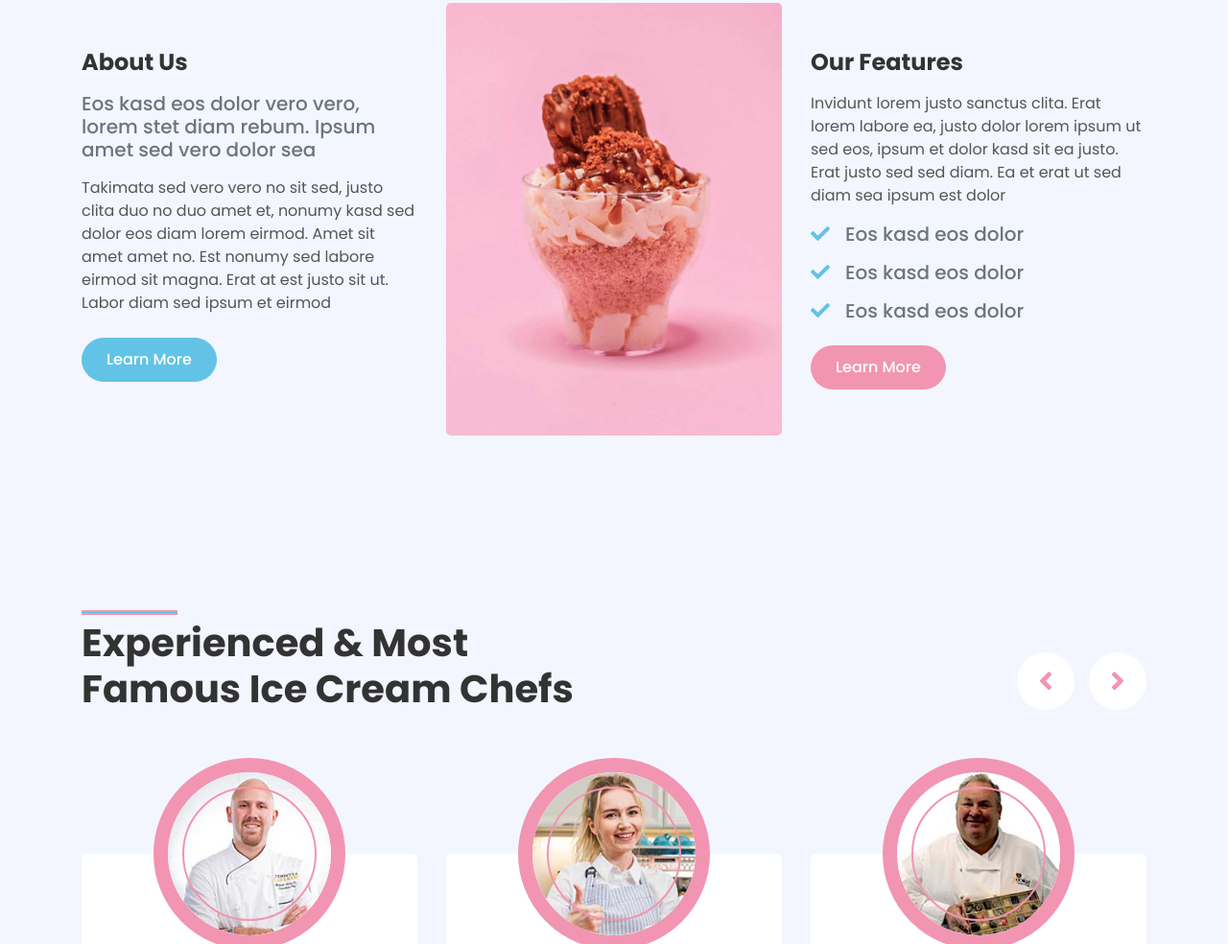
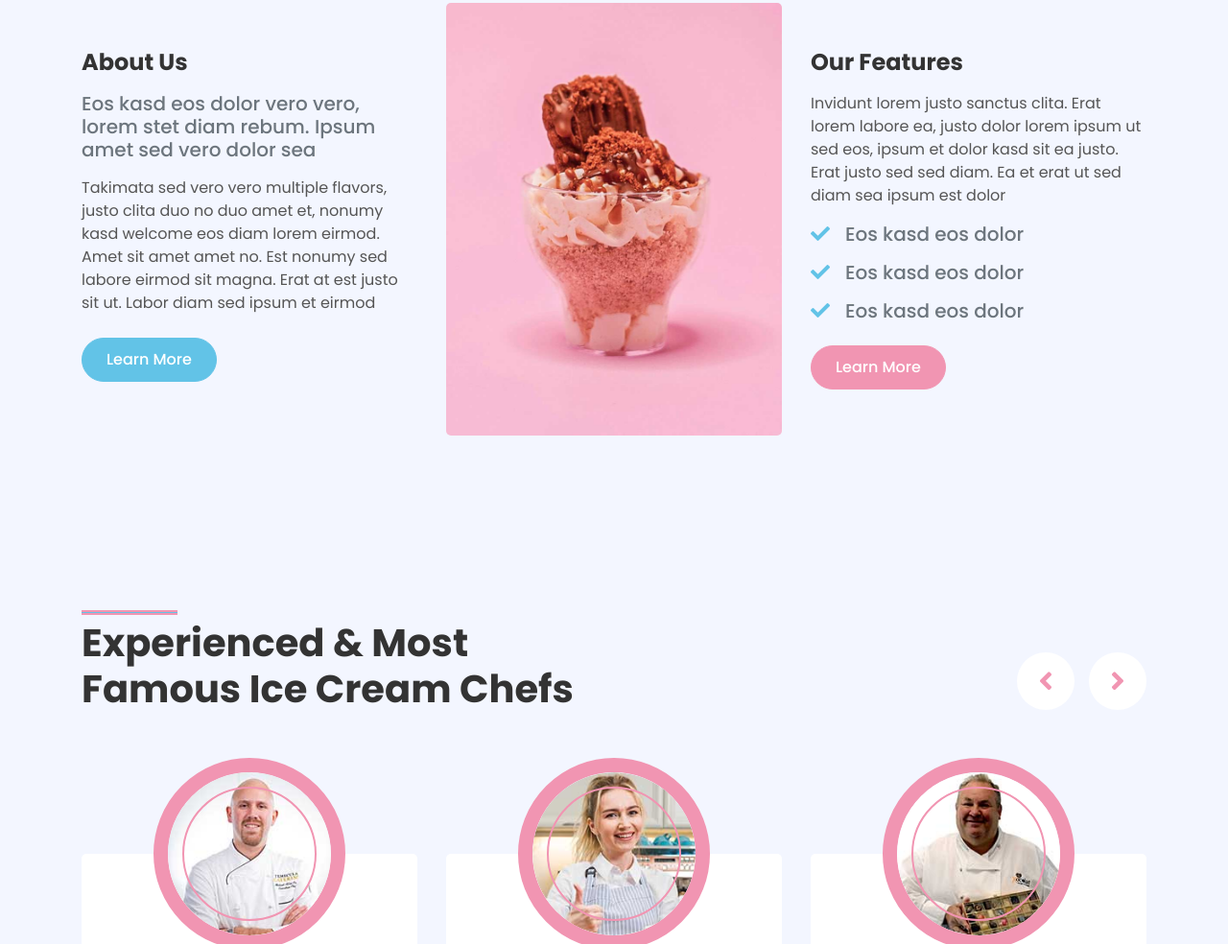
Before and after one commit to Mikkel8/Web-Const, a plain HTML site: page about.html in a window 1280 px wide. Shown: the part 814-1798 px from the top of the page at 96% size. Drawn offline with nearby package versions, Linux system fonts and the light colour scheme.

```diff
--- a/about.html
+++ b/about.html
@@ -122,7 +122,7 @@
                 <div class="col-lg-4 py-5">
                     <h4 class="font-weight-bold mb-3">About Us</h4>
                     <h5 class="text-muted mb-3">Eos kasd eos dolor vero vero, lorem stet diam rebum. Ipsum amet sed vero dolor sea</h5>
-                    <p>Takimata sed vero vero no sit sed, justo clita duo no duo amet et, nonumy kasd sed dolor eos diam lorem eirmod. Amet sit amet amet no. Est nonumy sed labore eirmod sit magna. Erat at est justo sit ut. Labor diam sed ipsum et eirmod</p>
+                    <p>Takimata sed vero vero multiple flavors, justo clita duo no duo amet et, nonumy kasd welcome eos diam lorem eirmod. Amet sit amet amet no. Est nonumy sed labore eirmod sit magna. Erat at est justo sit ut. Labor diam sed ipsum et eirmod</p>
                     <a href="" class="btn btn-secondary mt-2">Learn More</a>
                 </div>
                 <div class="col-lg-4" style="min-height: 400px;">
```
